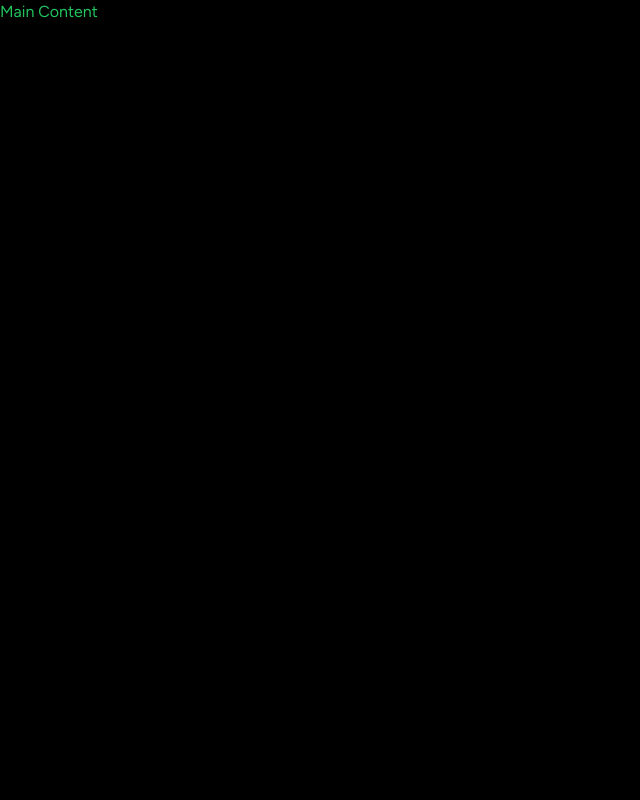
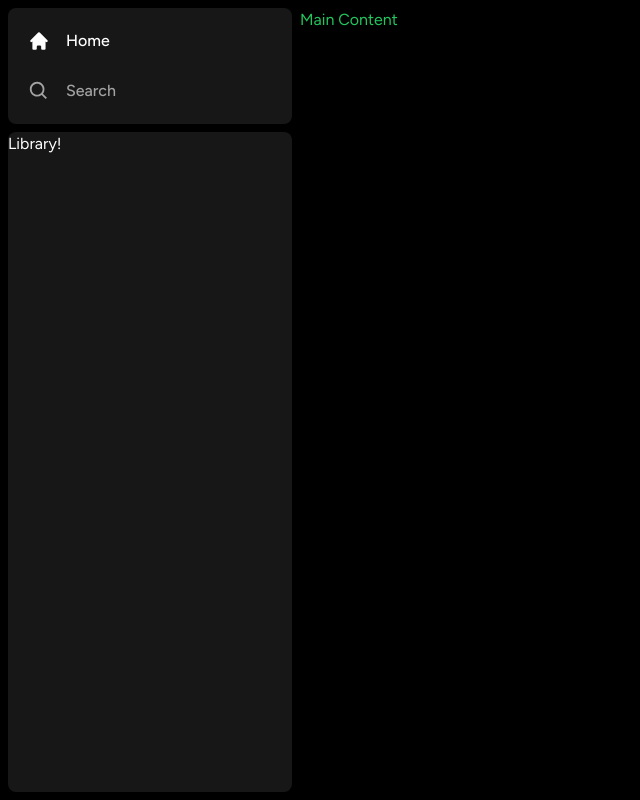
Before and after one commit to egidiosalinaro/scherzo-music-platform, a Next.js app: page / in a window 1280 px wide. Shown: the whole page, without its empty margins (0-640 px from the left). Built offline with nearby package versions, Linux system fonts and the light colour scheme.

Commit message:
created library component and sidebar items

```diff
--- /dev/null
+++ b/components/Box.tsx
@@ -0,0 +1,18 @@
+import { twMerge } from 'tailwind-merge';
+
+interface BoxProps {
+  children: React.ReactNode;
+  className?: string;
+}
+
+const Box: React.FC<BoxProps> = ({ children, className }) => {
+  return (
+    <div
+      className={twMerge(`bg-neutral-900 rounded-lg h-fit w-full`, className)}
+    >
+      {children}
+    </div>
+  );
+};
+
+export default Box;
--- /dev/null
+++ b/components/Library.tsx
@@ -0,0 +1,7 @@
+'use client';
+
+const Library = () => {
+  return <div>Library!</div>;
+};
+
+export default Library;
--- a/components/Sidebar.tsx
+++ b/components/Sidebar.tsx
@@ -2,6 +2,12 @@
 
 import { usePathname } from 'next/navigation';
 import { useMemo } from 'react';
+import { HiHome } from 'react-icons/hi';
+import { BiSearch } from 'react-icons/bi';
+
+import Box from './Box';
+import SidebarItem from './SidebarItem';
+import Library from './Library';
 
 interface SidebarProps {
   children: React.ReactNode;
@@ -13,14 +19,38 @@
   const routes = useMemo(
     () => [
       {
+        icon: HiHome,
         label: 'Home',
         active: pathname !== '/search',
+        href: '/',
+      },
+      {
+        icon: BiSearch,
+        label: 'Search',
+        active: pathname === '/search',
+        href: '/search',
       },
     ],
-    []
+    [pathname]
   );
 
-  return <div>{children}</div>;
+  return (
+    <div className="flex h-full">
+      <div className="hidden md:flex flex-col gap-y-2 bg-black h-full w-[300PX] p-2">
+        <Box>
+          <div className="flex flex-col gap-y-4 px-5 py-4">
+            {routes.map(item => (
+              <SidebarItem key={item.label} {...item} />
+            ))}
+          </div>
+        </Box>
+        <Box className="overflow-y-auto h-full">
+          <Library />
+        </Box>
+      </div>
+      <main className="h-full flex-1 overflow-y-auto py-2">{children}</main>
+    </div>
+  );
 };
 
 export default Sidebar;
--- /dev/null
+++ b/components/SidebarItem.tsx
@@ -0,0 +1,46 @@
+import Link from 'next/link';
+import { IconType } from 'react-icons';
+import { twMerge } from 'tailwind-merge';
+
+interface SidebarItemProps {
+  icon: IconType;
+  label: string;
+  active?: boolean;
+  href: string;
+}
+
+const SidebarItem: React.FC<SidebarItemProps> = ({
+  icon: Icon,
+  label,
+  active,
+  href,
+}) => {
+  return (
+    <Link
+      href={href}
+      className={twMerge(
+        `
+        flex
+        flex-row
+        h-auto
+        items-center
+        w-full
+        gap-x-4
+        text-md
+        font-medium
+        cursor-pointer
+        hover:text-white
+        transition
+        text-neutral-400
+        py-1
+      `,
+        active && 'text-white'
+      )}
+    >
+      <Icon size={26} />
+      <p className="truncate w-full">{label}</p>
+    </Link>
+  );
+};
+
+export default SidebarItem;
```
Also changed, not shown: package.json (+7 -5 lines), 1 other file (tests, documents, lock files or other folders).
